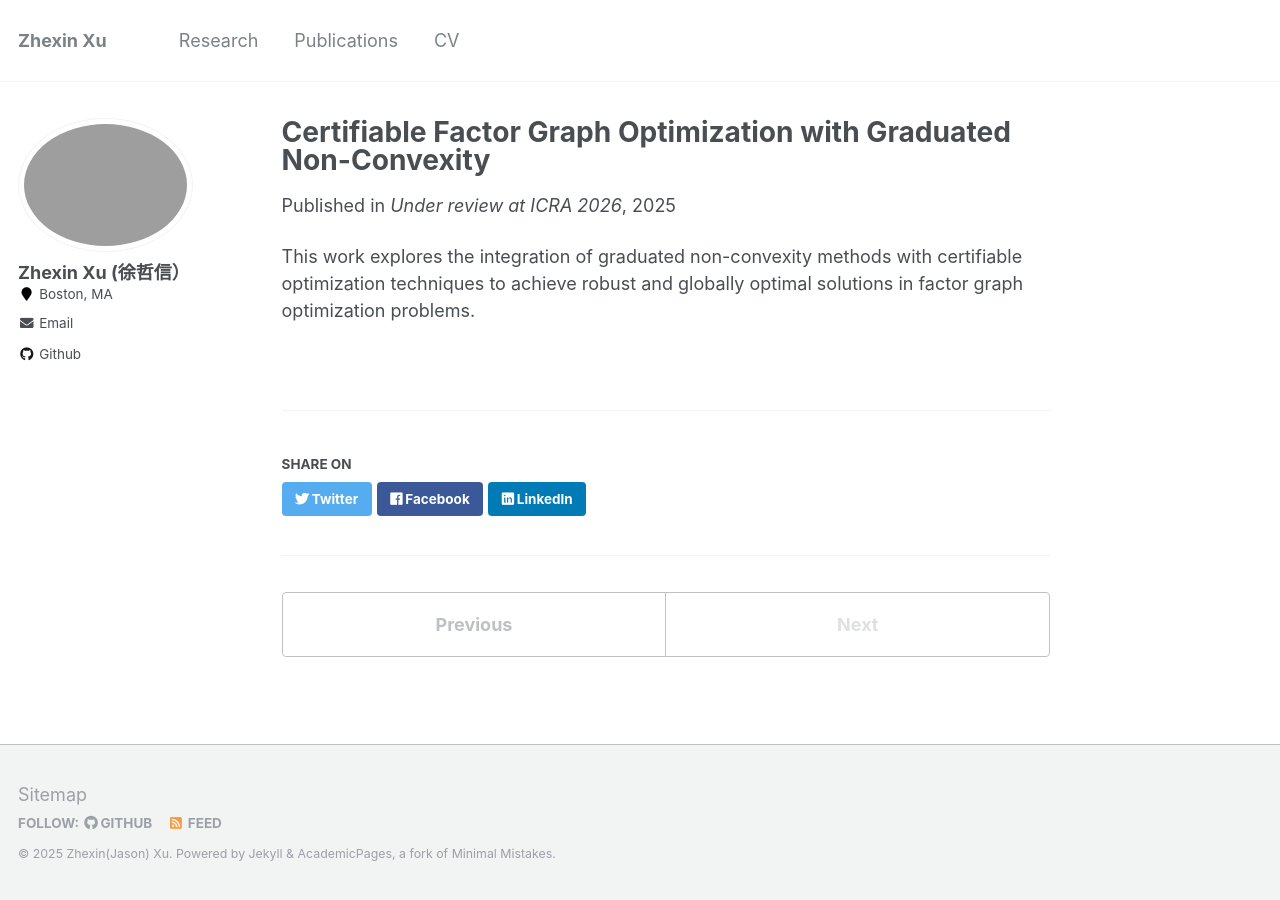
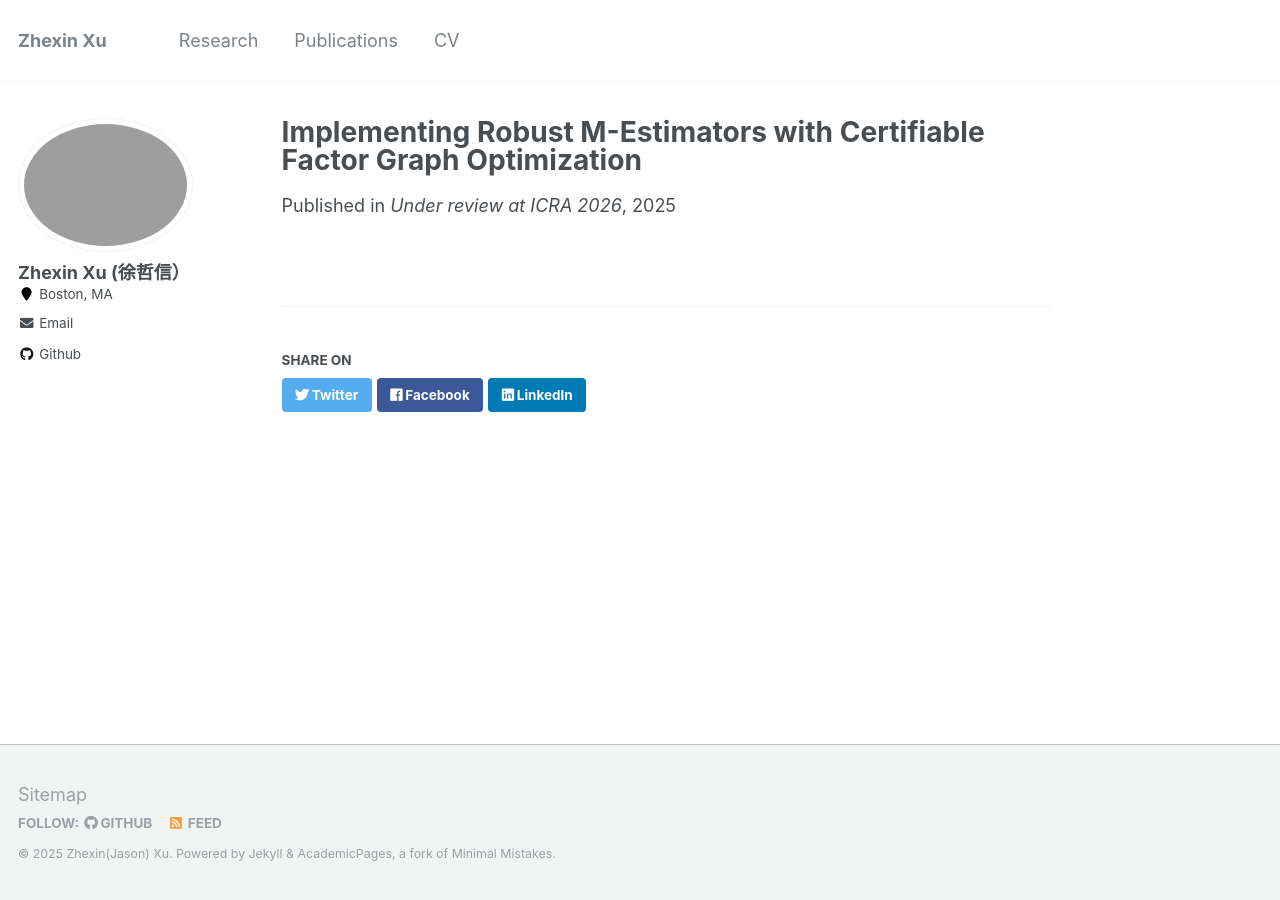
Before and after one commit to zhexin1904/zhexin1904.github.io, a Jekyll site: the page built from _publications/2025-Xu-Certi-GNC.md, in a window 1280 px wide. Built offline with Jekyll 4.4.1, drawn with Linux system fonts in a browser that asks for light colours.

Commit message:
Add publications

```diff
--- a/_publications/2025-Xu-Certi-GNC.md
+++ b/_publications/2025-Xu-Certi-GNC.md
@@ -1,9 +1,9 @@
 ---
-title: "Certifiable Factor Graph Optimization with Graduated Non-Convexity"
-authors: "Zhexin Xu, Hanna Zhang, Helena Calatrava, Pau Closas, David Rosen"
+title: "Implementing Robust M-Estimators with Certifiable Factor Graph Optimization"
+authors: "Zhexin Xu, Hanna Zhang, Helena Calatrava, Pau Closas, David M. Rosen"
 venue: "Under review at ICRA 2026"
-year: "2025"
-status: "in review"
+year: ""
+status: "under review, arxiv link will be added soon"
 arxiv: ""
 official_link: ""
 doi: ""
@@ -19,11 +19,9 @@ awards: ""
 notes: ""
 include_on_website: true
 image: "2025-Xu-Certi-GNC-1.gif"
-links_to_code: "https://github.com/zhexin1904"
+links_to_code: ""
 links_to_video: ""
 links_to_website: ""
 collection: publications
 permalink: /publication/2025-Xu-Certi-GNC
 ---
-
-This work explores the integration of graduated non-convexity methods with certifiable optimization techniques to achieve robust and globally optimal solutions in factor graph optimization problems.
```
Also changed, not shown: _publications/2025-Xu-Certi-FGO-workshop.md (deleted, +0 -29 lines), images/publications/2025-Xu-Certi-FGO-1.png (added), 1 other file.
